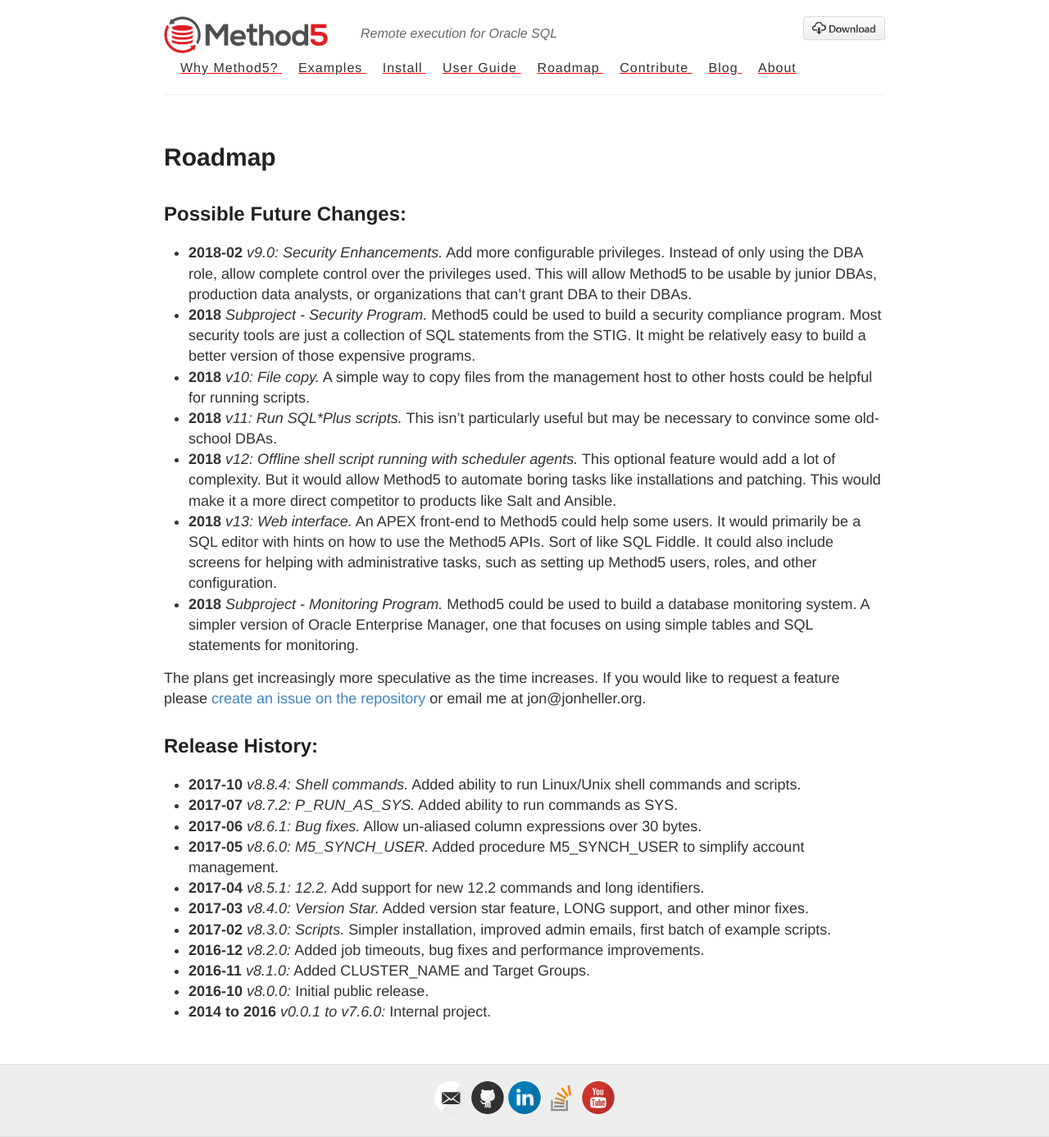
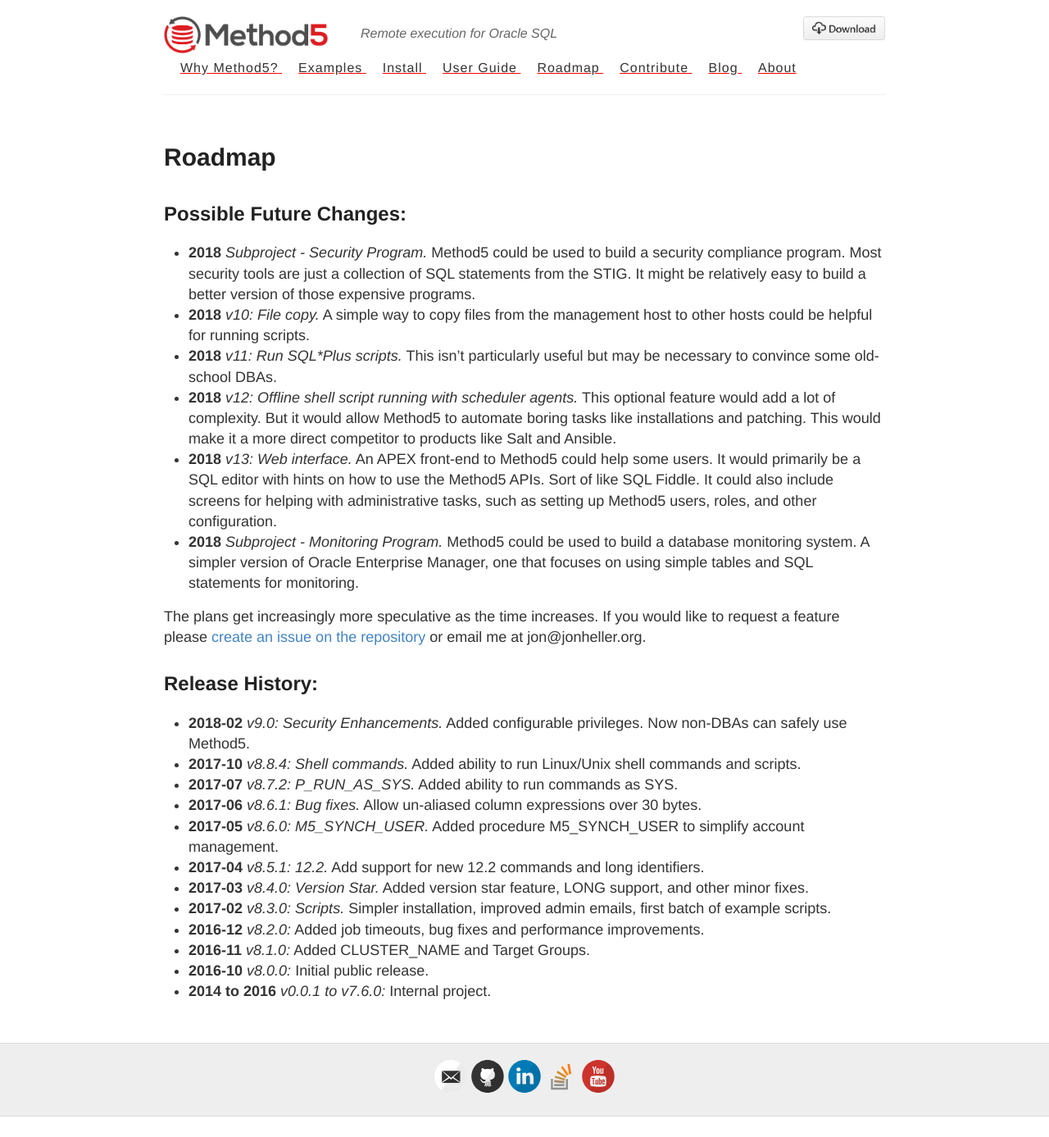
Before and after one commit to method5/method5.github.io, a Jekyll site: the page built from roadmap.md, in a window 1280 px wide. Shown: the whole page at 82% size. Built offline with Jekyll 4.4.1, drawn with Linux system fonts in a browser that asks for light colours; after the commit the page ends 1362 px from its top, so only the background shows below that.

Commit message:
Added version 9 to release history.

```diff
--- a/roadmap.md
+++ b/roadmap.md
@@ -6,7 +6,6 @@ title: Roadmap
 Possible Future Changes:
 ------------------------
 
-* **2018-02** _v9.0: Security Enhancements._  Add more configurable privileges.  Instead of only using the DBA role, allow complete control over the privileges used.  This will allow Method5 to be usable by junior DBAs, production data analysts, or organizations that can't grant DBA to their DBAs.
 * **2018** _Subproject - Security Program._ Method5 could be used to build a security compliance program.  Most security tools are just a collection of SQL statements from the STIG.  It might be relatively easy to build a better version of those expensive programs.
 * **2018** _v10: File copy._  A simple way to copy files from the management host to other hosts could be helpful for running scripts.
 * **2018** _v11: Run SQL\*Plus scripts._  This isn't particularly useful but may be necessary to convince some old-school DBAs.
@@ -20,6 +19,7 @@ The plans get increasingly more speculative as the time increases.  If you would
 Release History:
 ----------------
 
+* **2018-02** _v9.0: Security Enhancements._  Added configurable privileges.  Now non-DBAs can safely use Method5.
 * **2017-10** _v8.8.4: Shell commands._  Added ability to run Linux/Unix shell commands and scripts.
 * **2017-07** _v8.7.2: P_RUN_AS_SYS._  Added ability to run commands as SYS.
 * **2017-06** _v8.6.1: Bug fixes._  Allow un-aliased column expressions over 30 bytes.
```
